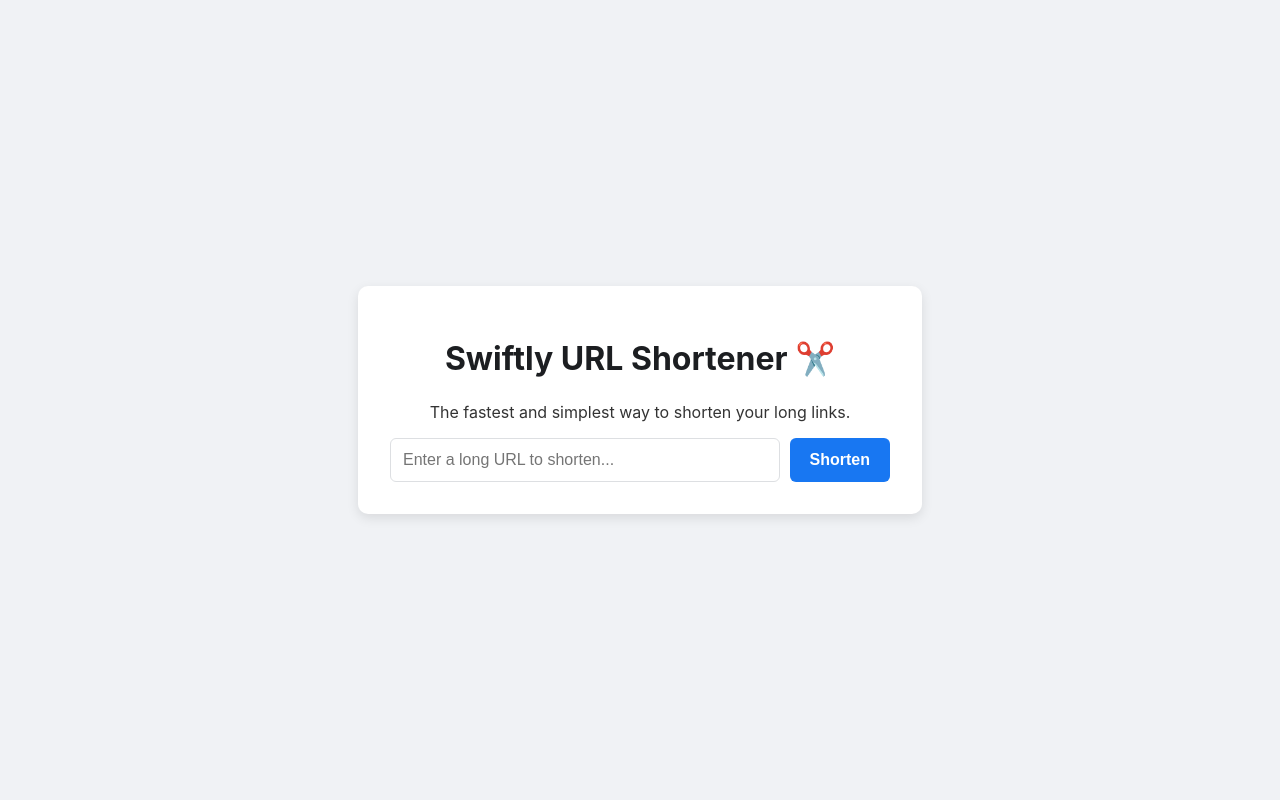
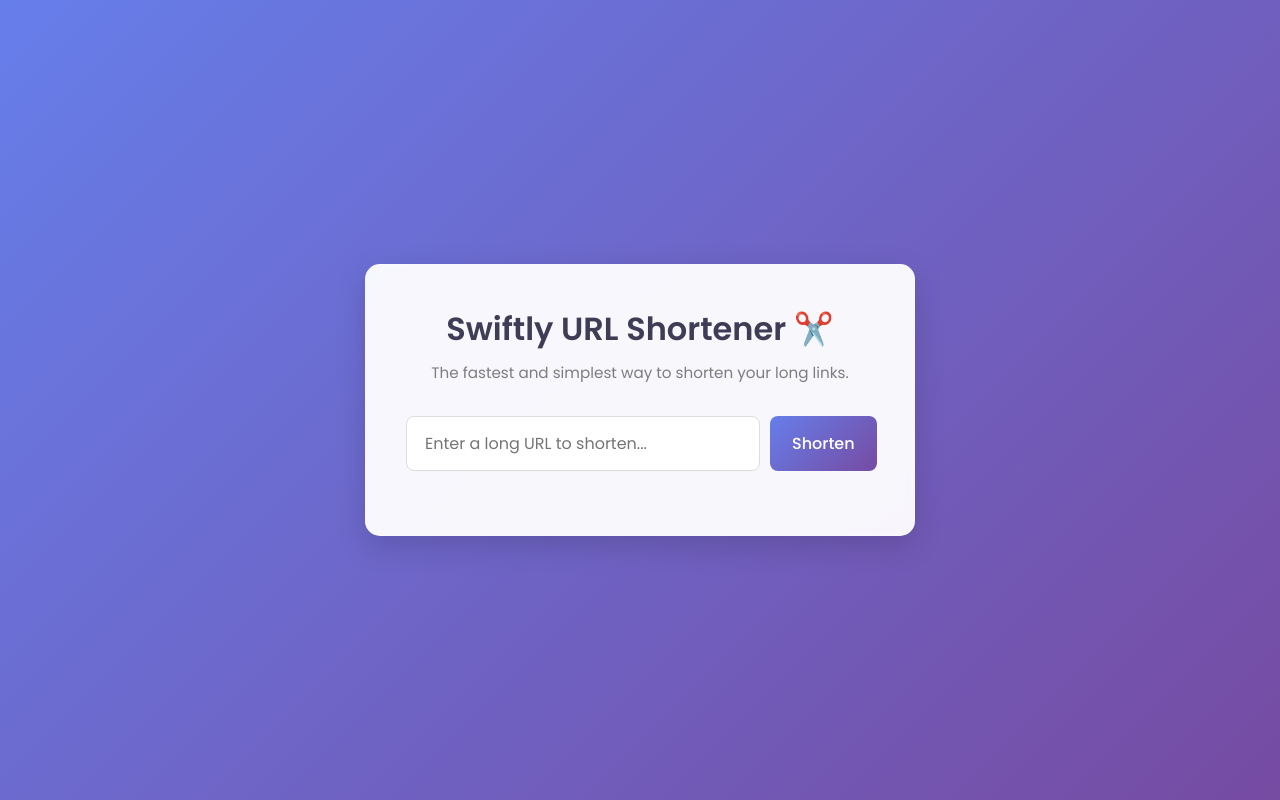
Before and after one commit to akshaychand08/url-shortener, a website: page public/index.html in a window 1280 px wide. Drawn offline with Linux system fonts and the light colour scheme.

Commit message:
Update style.css

```diff
--- a/public/style.css
+++ b/public/style.css
@@ -1,92 +1,139 @@
+/* Basic Reset and Font Setup */
+* {
+  margin: 0;
+  padding: 0;
+  box-sizing: border-box;
+}
+
 body {
-  font-family: -apple-system, BlinkMacSystemFont, 'Segoe UI', Roboto, Helvetica, Arial, sans-serif;
-  background-color: #f0f2f5;
+  font-family: 'Poppins', sans-serif;
+  background: linear-gradient(135deg, #667eea 0%, #764ba2 100%);
   color: #333;
   display: flex;
   justify-content: center;
   align-items: center;
-  height: 100vh;
-  margin: 0;
+  min-height: 100vh;
+  padding: 1rem;
 }
 
+/* Main Container */
 .container {
-  background-color: #fff;
-  padding: 2rem;
-  border-radius: 10px;
-  box-shadow: 0 4px 12px rgba(0, 0, 0, 0.1);
+  background-color: rgba(255, 255, 255, 0.95);
+  padding: 2.5rem;
+  border-radius: 15px;
+  box-shadow: 0 10px 30px rgba(0, 0, 0, 0.15);
   text-align: center;
-  width: 90%;
-  max-width: 500px;
+  width: 100%;
+  max-width: 550px;
+  backdrop-filter: blur(10px);
+  border: 1px solid rgba(255, 255, 255, 0.2);
 }
 
 h1 {
-  color: #1c1e21;
-  margin-bottom: 1.5rem;
+  color: #3f3d56;
+  margin-bottom: 0.5rem;
+  font-weight: 600;
 }
 
+.subtitle {
+  color: #7d7d7d;
+  margin-bottom: 2rem;
+  font-size: 0.95rem;
+}
+
+/* Form Styling */
 #shorten-form {
   display: flex;
   gap: 10px;
+  margin-bottom: 1.5rem;
 }
 
 #fullUrl {
   flex-grow: 1;
-  padding: 12px;
-  border: 1px solid #dddfe2;
-  border-radius: 6px;
+  padding: 14px 18px;
+  border: 1px solid #ddd;
+  border-radius: 8px;
   font-size: 1rem;
+  font-family: 'Poppins', sans-serif;
+  transition: border-color 0.3s, box-shadow 0.3s;
+}
+
+#fullUrl:focus {
+  outline: none;
+  border-color: #667eea;
+  box-shadow: 0 0 0 3px rgba(102, 126, 234, 0.25);
 }
 
 button {
-  padding: 12px 20px;
-  background-color: #1877f2;
+  padding: 14px 22px;
+  background: linear-gradient(135deg, #667eea 0%, #764ba2 100%);
   color: white;
   border: none;
-  border-radius: 6px;
+  border-radius: 8px;
   font-size: 1rem;
-  font-weight: bold;
+  font-weight: 500;
   cursor: pointer;
-  transition: background-color 0.2s;
+  transition: transform 0.2s, box-shadow 0.2s;
+  font-family: 'Poppins', sans-serif;
 }
 
 button:hover {
-  background-color: #166fe5;
+  transform: translateY(-2px);
+  box-shadow: 0 6px 12px rgba(0, 0, 0, 0.1);
 }
 
-#result {
+/* Result Area Styling */
+.result-area {
   margin-top: 1.5rem;
   padding: 1rem;
-  background-color: #e7f3ff;
-  border-radius: 6px;
+  background-color: #f0f2f5;
+  border-radius: 8px;
+  text-align: left;
 }
 
 .short-url {
   display: flex;
   justify-content: space-between;
   align-items: center;
-  margin-top: 0.5rem;
-  padding: 10px;
+  padding: 12px;
   background-color: #fff;
-  border: 1px solid #ddd;
+  border: 1px solid #e0e0e0;
   border-radius: 6px;
 }
 
 #shortUrlLink {
-  color: #1877f2;
+  color: #667eea;
   text-decoration: none;
   font-weight: 500;
   overflow: hidden;
   text-overflow: ellipsis;
   white-space: nowrap;
+  margin-right: 15px;
 }
 
+#copy-btn {
+  background: #28a745;
+  padding: 8px 15px;
+  font-size: 0.9rem;
+  flex-shrink: 0;
+}
+
+#copy-btn.copied {
+  background: #1e7e34;
+}
+
+/* Error Message Styling */
+.error-area {
+    margin-top: 1rem;
+    padding: 0.8rem;
+    background-color: #ffebee;
+    color: #c62828;
+    border: 1px solid #ef9a9a;
+    border-radius: 8px;
+    font-size: 0.9rem;
+}
+
+/* Utility Class */
 .hidden {
   display: none;
 }
-
-#copy-btn {
-    background-color: #42b72a;
-}
-#copy-btn:hover {
-    background-color: #36a420;
-}
```
